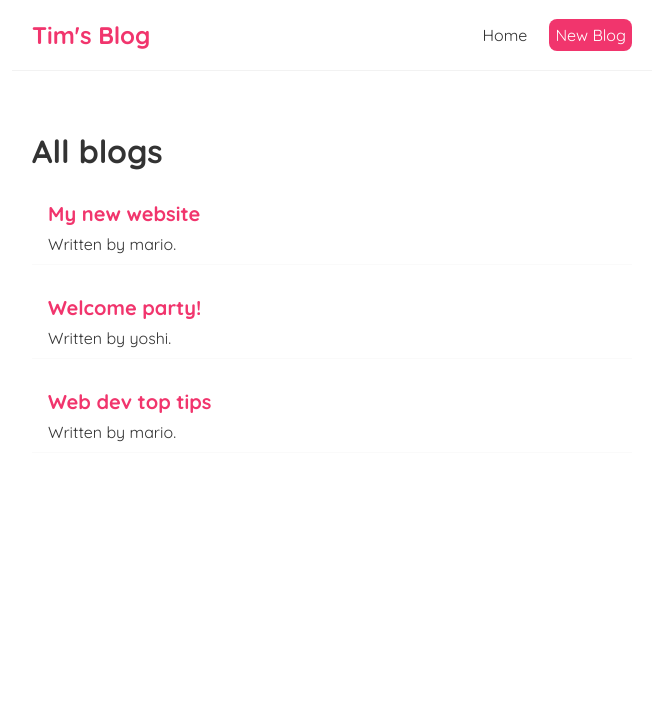
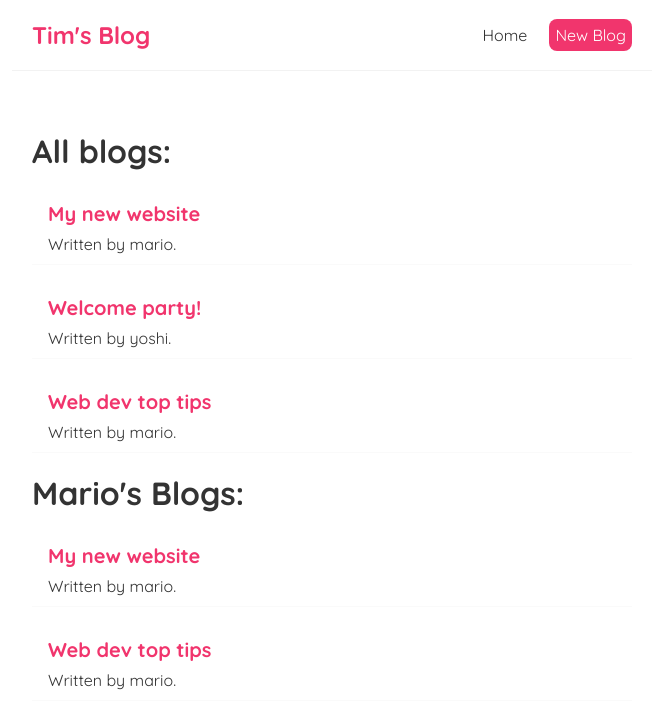
Before and after one commit to tGitm/React-JS, a React (Create React App) app in the folder first-blog/: page / in a window 1280 px wide. Shown: the top 728 px of the page, without its empty margins (308-971 px from the left). Built offline with nearby package versions, Linux system fonts and the light colour scheme; the HTML template or start-up script is replaced by a standard one.

Commit message:
Filtered Prop for author Mario

```diff
--- a/first-blog/src/Home.js
+++ b/first-blog/src/Home.js
@@ -13,7 +13,8 @@
 
     return (
       <div className="home">
-       <BlogList blogs={blogs} title="All blogs"/>  {/* prop */}
+       <BlogList blogs={blogs} title="All blogs:"/>  {/* prop - more reusable, lahko kopiramo, itd... */}
+       <BlogList blogs={blogs.filter((blog) => blog.author === 'mario')} title="Mario's Blogs:"/>  {/* prop - filtered samo za mario */}
       </div>
     );
   }
```
